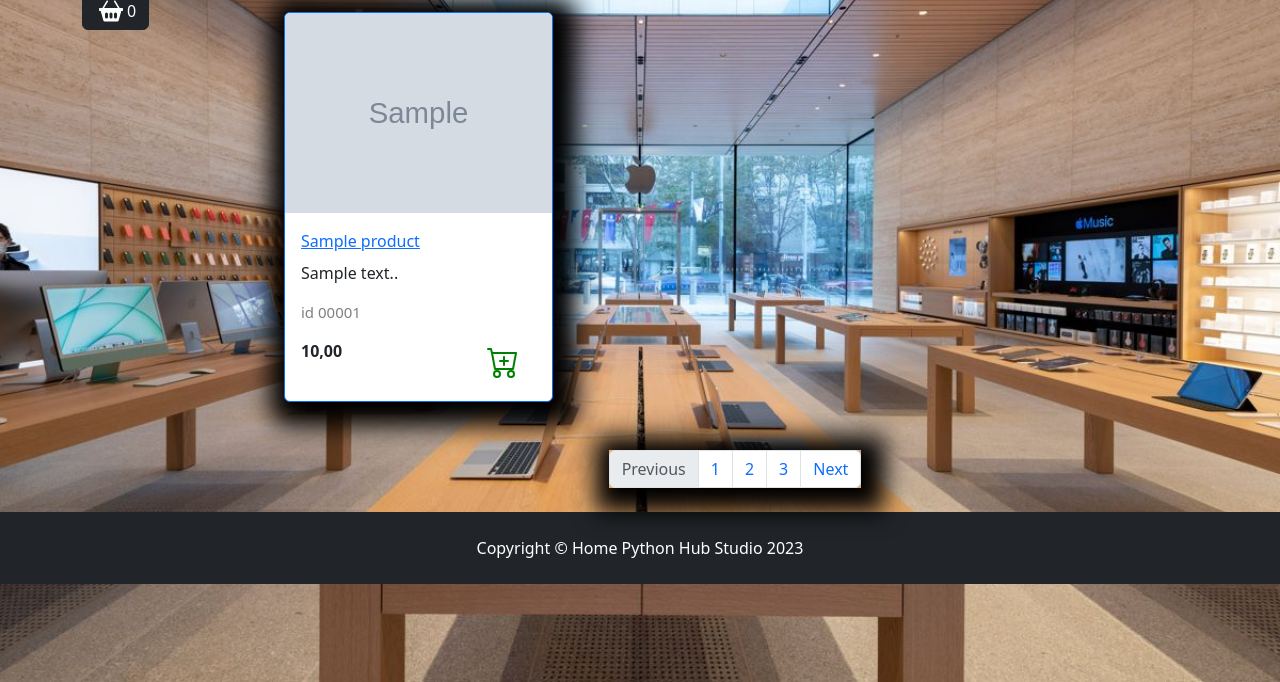
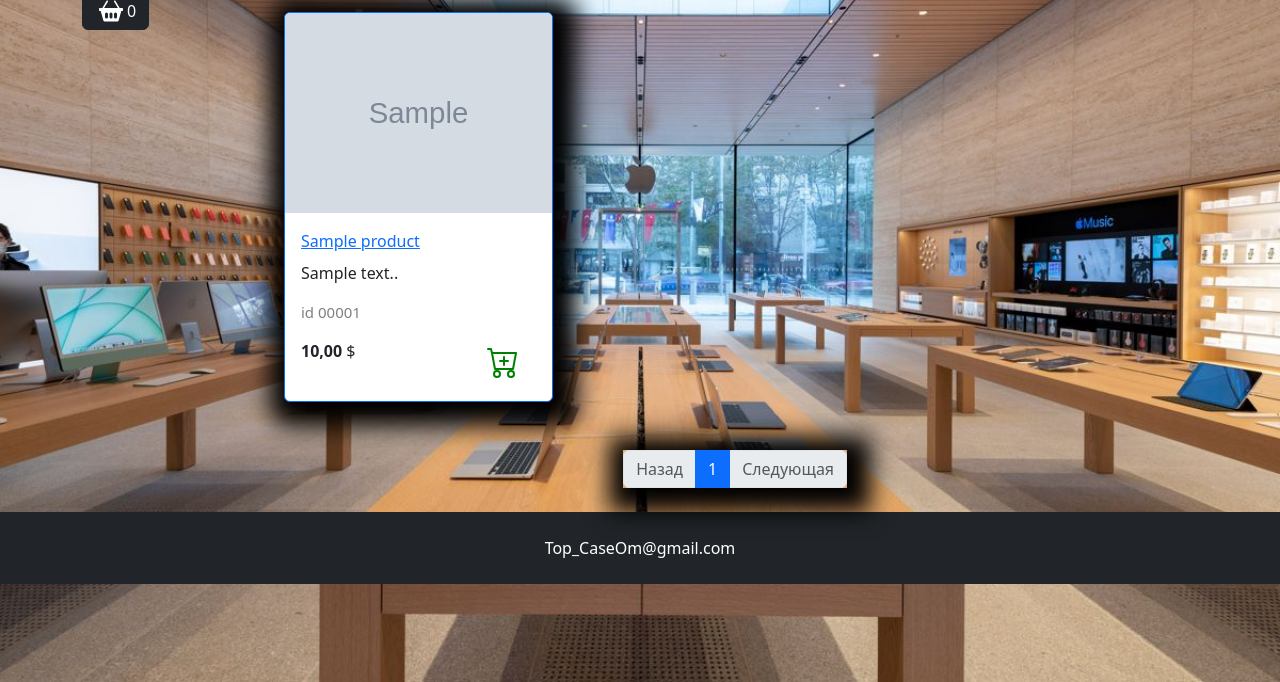
Before and after one commit to om22-12-86/TopCaseOm1, a Django app: a page that uses goods/templates/goods/catalog.html in a window 1280 px wide. Shown: the part 118-800 px from the top of the page. Run offline with Django 4.2, Linux system fonts and the light colour scheme; tables that the repository leaves empty hold one stand-in row (values such as "Sample post"); grey boxes marked "Sample" are stand-in pictures; some libraries are stand-ins or nearby versions.

Commit message:
The fierst pagination option

```diff
--- a/goods/models.py
+++ b/goods/models.py
@@ -27,6 +27,7 @@ class Products(models.Model):
         db_table = 'product'
         verbose_name = 'Продукт'
         verbose_name_plural = 'Продукты'
+        ordering = ('id',)
 
     def __str__(self):
         return f'{self.name} Количество - {self.quantity}'
--- a/goods/templates/goods/catalog.html
+++ b/goods/templates/goods/catalog.html
@@ -56,15 +56,15 @@
                                     <a href="{% url 'catalog:product' product.slug %} ">
                                         <p class="card-title">{{ product.name }}</p>
                                     </a>
-                                    <p class="card-text text-truncate">{{ product.description }}.</p>
+                                    <p class="card-text">{{ product.description|truncatechars:50 }}.</p>
                                     <p class="product_id">id {{ product.display_id }}</p>
                                     <div class="d-flex justify-content-between">
                                         {% if product.discount %}
                                              <p><s>{{ product.price }}</s> $</p>
-                                             <p><strong>{{ product.sell_price }}</strong></p>
+                                             <p><strong>{{ product.sell_price }}</strong> $</p>
                                              <span class="badge bg-warning text-dark">Скидка {{ product.discount }} %</span>
                                         {% else %}
-                                             <p><strong>{{ product.price }}</strong></p>
+                                             <p><strong>{{ product.price }}</strong> $</p>
                                         {% endif %}
                                         <a href="#" class="btn add-to-cart">
                                             <img class="mx-1" src="{% static 'deps/icons/cart-plus.svg' %}" alt="Catalog Icon"
@@ -87,14 +87,28 @@
                     <nav aria-label="Page navigation example">
                         <ul class="pagination justify-content-center my-4">
                             <div class="custom-shadow d-flex">
-                                <li class="page-item disabled">
-                                  <a class="page-link">Previous</a>
+                                <li class="page-item {% if not goods.has_previous %}disabled{% endif %} ">
+                                  <a class="page-link" href="{% if goods.has_previous %}
+                                        {% url 'catalog:index' slug_url goods.previous_page_number %}
+                                        {% else %}
+                                        #
+                                  {% endif %}">Назад</a>
                                 </li>
-                                <li class="page-item"><a class="page-link" href="#">1</a></li>
-                                <li class="page-item"><a class="page-link" href="#">2</a></li>
-                                <li class="page-item"><a class="page-link" href="#">3</a></li>
-                                <li class="page-item">
-                                  <a class="page-link" href="#">Next</a>
+
+                                {% for page in goods.paginator.page_range %}
+                                    {% if page >= goods.number|add:-1 and page <= goods.number|add:1 %}
+                                         <li class="page-item {% if goods.number == page %} active {% endif %}">
+                                         <a class="page-link" href="{% url 'catalog:index' slug_url page %}">{{ page }}</a>
+                                         </li>
+                                    {% endif %}
+
+                                {% endfor %}
+                                <li class="page-item {% if not goods.has_next %}disabled{% endif %} ">
+                                  <a class="page-link" href="{% if goods.has_next %}
+                                        {% url 'catalog:index' slug_url goods.next_page_number %}
+                                        {% else %}
+                                        #
+                                  {% endif %}">Следующая</a>
                                 </li>
                             </div>
                         </ul>
@@ -104,7 +118,7 @@
 {% block footer %}
 <footer class="py-4 bg-dark">
         <div class="container">
-            <p class="m-0 text-center text-white">Copyright &copy; Home Python Hub Studio 2023</p>
+            <p class="m-0 text-center text-white">Top_CaseOm@gmail.com</p>
         </div>
 </footer>
 {% endblock %}
--- a/goods/urls.py
+++ b/goods/urls.py
@@ -8,5 +8,6 @@ app_name = 'goods'
 urlpatterns = [
 
     path('<slug:category_slug>/', views.catalog, name='index'),
+    path('<slug:category_slug>/<int:page>/', views.catalog, name='index'),
     path('product/<slug:product_slug>/', views.product, name='product'),
 ]
--- a/goods/views.py
+++ b/goods/views.py
@@ -1,21 +1,25 @@
+from django.core.paginator import Paginator
+
 from django.shortcuts import get_list_or_404, render
 
 from goods.models import Products
 
-def catalog(request, category_slug):
+def catalog(request, category_slug, page=1):
 
     if category_slug == 'all':
         goods = Products.objects.all()
     else:
         goods = get_list_or_404(Products.objects.filter(category__slug=category_slug))
 
-
+    paginator = Paginator(goods, 6)
+    current_page = paginator.page(page)
 
 
 
     context = {
         'title': 'TopCaseOm - Каталог',
-        'goods': goods,
+        'goods': current_page,
+        'slug_url': category_slug
     }
     return render(request, 'goods/catalog.html', context)
 
```
